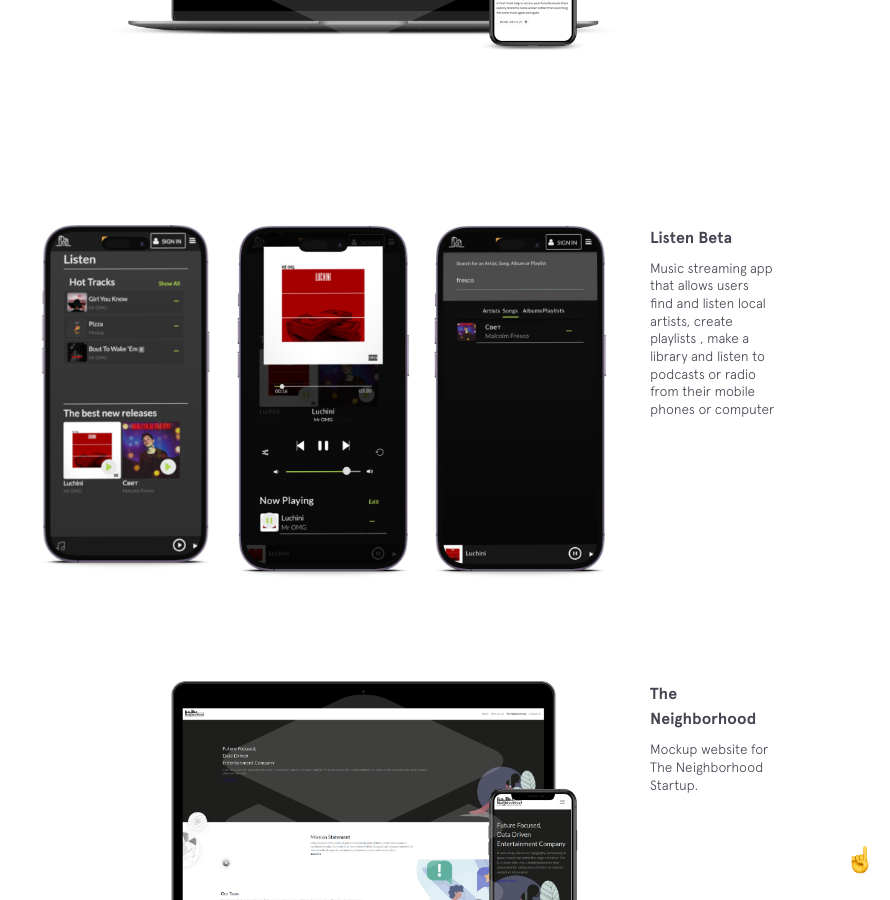
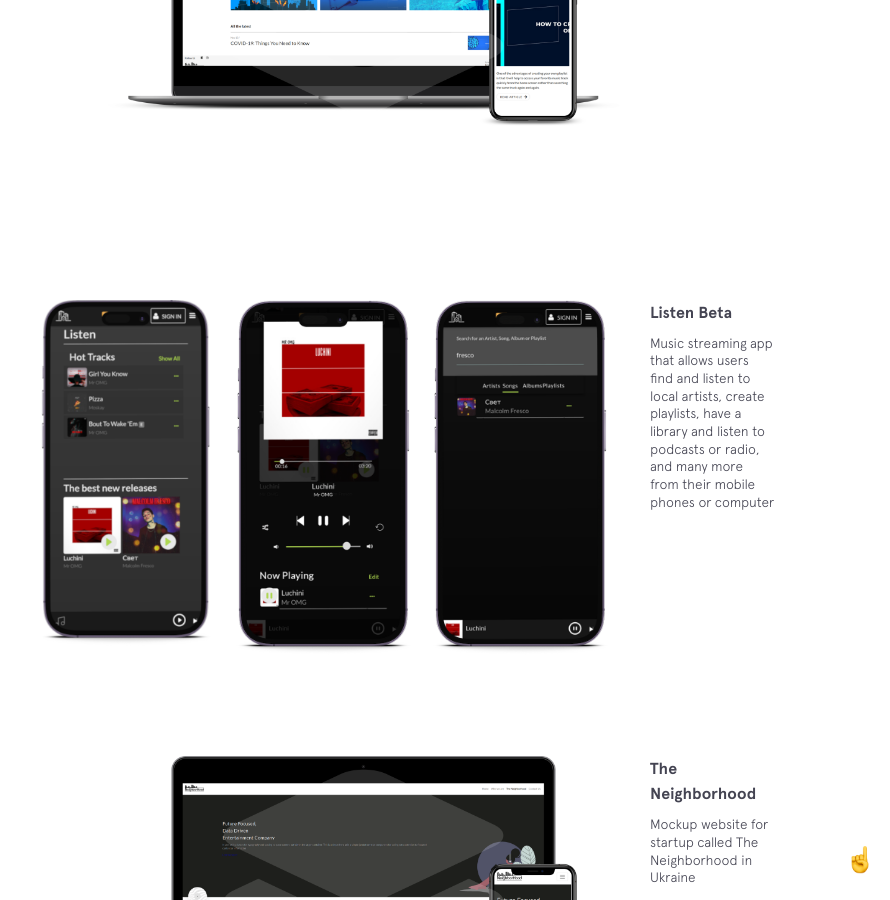
Before and after one commit to engrpeters/engrpeters.github.io, a Jekyll site: the page built from index.html, in a window 1280 px wide and 900 px high, scrolled down 2780 px. Shown: the whole window, without its empty margins (390-1280 px from the left). Built offline with Jekyll 4.4.1, drawn with Linux system fonts in a browser that asks for light colours; nearby versions of some CDN libraries; some of the changed text lies outside the part shown.

Commit message:
Employment status

```diff
--- a/_data/other-projects.yml
+++ b/_data/other-projects.yml
@@ -49,3 +49,4 @@
     - thing: HTML/CSS
     - thing: WebRTC
     - thing: Socket.io
+    - thing: Peer.js
--- a/_includes/background.html
+++ b/_includes/background.html
@@ -32,6 +32,6 @@
 
 
 
-    <!-- {% include employment-status.html %} -->
+     {% include employment-status.html %}
   </div>
 </section>
--- a/_includes/featured-projects.html
+++ b/_includes/featured-projects.html
@@ -33,7 +33,7 @@
         <div class="project__name">
           <a href="" target="_blank">Listen Beta</a>
         </div>
-        <p>Music streaming app that allows users find and listen local artists, create playlists , make a library and listen to podcasts or radio from their mobile phones or computer</p>
+        <p>Music streaming app that allows users find and listen to local artists, create playlists, have a library and listen to podcasts or radio, and many more from their mobile phones or computer</p>
       </figcaption>
     </div>
 
@@ -47,7 +47,7 @@
         <div class="project__name">
           <a href="/" target="_blank">The Neighborhood</a>
         </div>
-        <p>Mockup website for The Neighborhood Startup.</p>
+        <p>Mockup website for startup called The Neighborhood in Ukraine</p>
       </figcaption>
     </div>
   </div>
--- a/_includes/intro.html
+++ b/_includes/intro.html
@@ -4,7 +4,7 @@
   </h1>
 
   <h2 class="intro__tagline">I'm
-    <span class="name">Peters Oluwafemi</span>, a data-driven full-stack JavaScript developer focused on building meaning interfaces &amp; experiences
+    <span class="name">Peters Oluwafemi</span>, a data-driven full-stack JavaScript developer focused on building meaningful interfaces &amp; experiences
     <span class="emoji technologist"></span>
   </h2>
 
```
